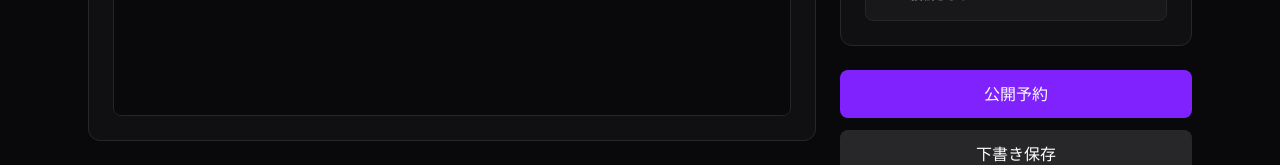
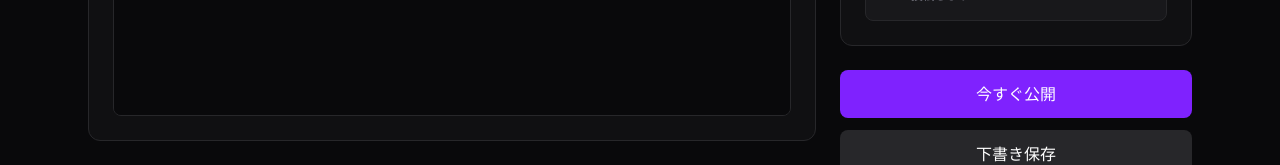
Before and after one commit to sngazm/imagecaster, a React (Vite) app in the folder apps/admin/: page /new in a window 1280 px wide. Shown: the part 584-749 px from the top of the page. Built offline with nearby package versions, Linux system fonts and the light colour scheme; no server answers.

Commit message:
fix(admin): 公開スケジュールが空欄の場合はボタンを「今すぐ公開」に変更
公開日時が未設定（即時公開）の場合、公開予約ボタンのテキストを
「今すぐ公開」に変更し、ユーザーに即時公開であることを明示する。

```diff
--- a/apps/admin/src/pages/EpisodeNew.tsx
+++ b/apps/admin/src/pages/EpisodeNew.tsx
@@ -493,7 +493,7 @@ export default function EpisodeNew() {
                 disabled={isSubmitting || status === "done"}
                 className="w-full py-3 bg-violet-600 hover:bg-violet-500 disabled:bg-zinc-800 disabled:text-zinc-500 text-white font-medium rounded-lg transition-all hover:shadow-lg hover:shadow-violet-500/25 disabled:shadow-none disabled:cursor-not-allowed"
               >
-                {isSubmitting ? "処理中..." : "公開予約"}
+                {isSubmitting ? "処理中..." : (publishAt ? "公開予約" : "今すぐ公開")}
               </button>
               <button
                 type="button"
```
